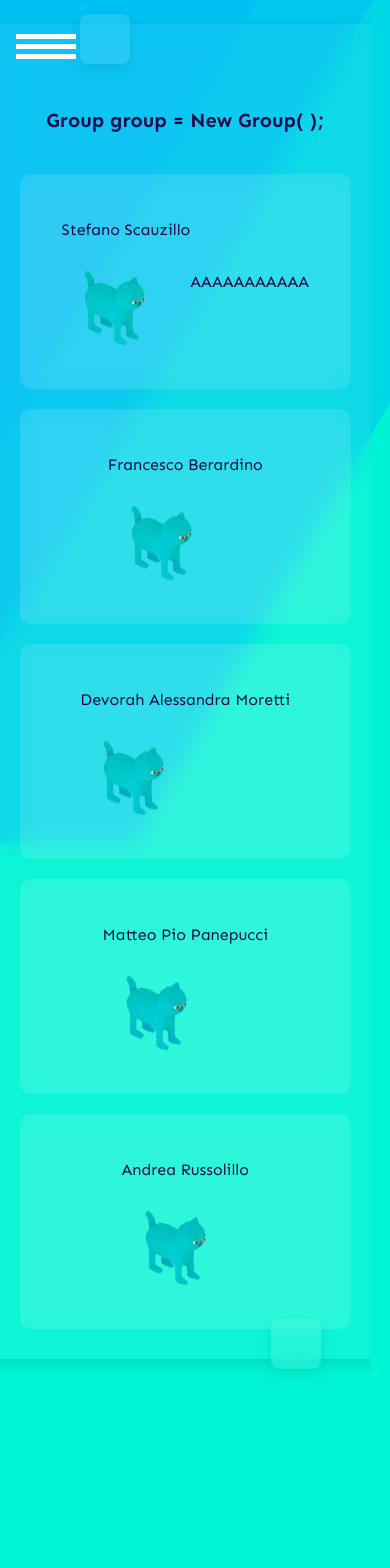
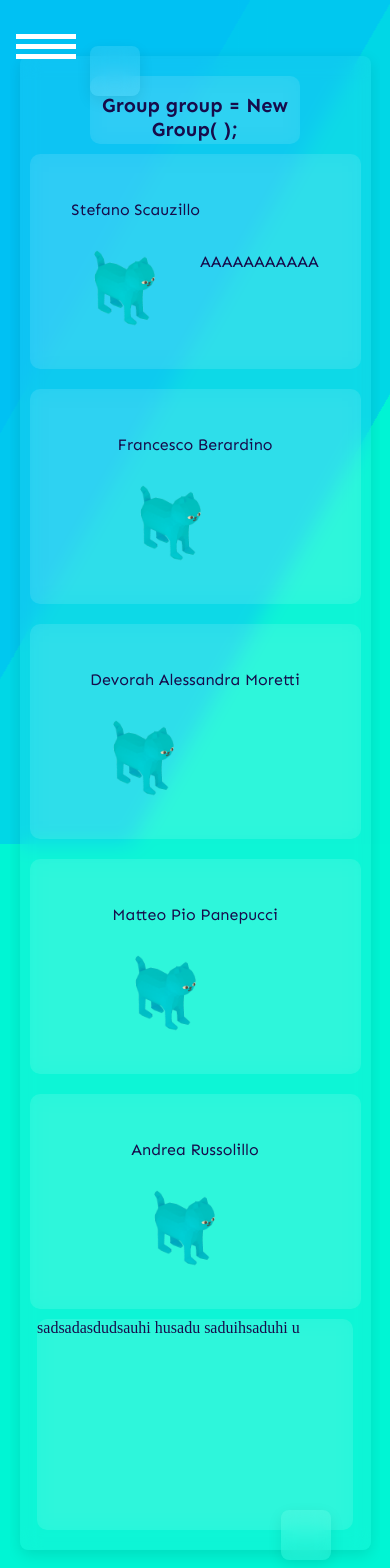
Before and after one commit to mirazh-ds/sturdy-octo-eureka, a React (Create React App) app: page /about in a window 390 px wide. Shown: the top 1568 px of the page. Before the commit the page ends 1407 px from the top, so only its background shows below. Built offline with nearby package versions, Linux system fonts and the light colour scheme; a web font is replaced by a local one.

Commit message:
Chillops commit     - Add gplot.tsx     - Add config-overrides.js     - Update package.json     - Update package-lock.json     - Update about.tsx     - Update about.css     - Update project.tsx     - Update project.css

```diff
--- /dev/null
+++ b/config-overrides.js
@@ -0,0 +1,12 @@
+// filepath: /c:/Users/james/Desktop/HTML/sturdy-octo-eureka/config-overrides.js
+module.exports = function override(config, env) {
+  // Add custom configuration
+  config.module.rules.push({
+    test: /\.js$/,
+    enforce: 'pre',
+    use: ['source-map-loader'],
+    exclude: /node_modules\/plotly.js/
+  });
+
+  return config;
+};
--- a/package.json
+++ b/package.json
@@ -11,8 +11,10 @@
     "@types/react": "^18.3.12",
     "@types/react-dom": "^18.3.1",
     "@types/styled-components": "^5.1.34",
+    "plotly.js": "^2.35.3",
     "react": "^18.3.1",
     "react-dom": "^18.3.1",
+    "react-plotly.js": "^2.6.0",
     "react-router-dom": "^7.0.1",
     "react-scripts": "^5.0.1",
     "styled-components": "^6.1.13",
@@ -42,5 +44,9 @@
       "last 1 firefox version",
       "last 1 safari version"
     ]
+  },
+  "devDependencies": {
+    "@types/react-plotly.js": "^2.6.3",
+    "react-app-rewired": "^2.2.1"
   }
 }
--- a/src/components/atoms/card.css
+++ b/src/components/atoms/card.css
@@ -1,7 +1,7 @@
 .card {
   background-color: var(--Ultra-Glass-White);
   backdrop-filter: blur(11px);
-  height: 70vh;
+  height: 50vh;
   width: 15vw;
   margin-top: 2rem;
   margin-bottom: 2rem;
--- /dev/null
+++ b/src/components/gplot.tsx
@@ -0,0 +1,53 @@
+import React, { useEffect, useState } from 'react';
+import Plot from 'react-plotly.js';
+
+interface PlotData {
+  data: Array<{
+    x: string[];
+    y: number[];
+    type: string;
+  }>;
+  layout: {
+    title: string;
+    xaxis: {
+      title: string;
+    };
+    yaxis: {
+      title: string;
+    };
+  };
+}
+
+const GiorniPlot: React.FC = () => {
+  const [plotData, setPlotData] = useState<PlotData | null>(null);
+
+  useEffect(() => {
+    const fetchData = async () => {
+      try {
+        const response = await fetch('http://localhost:8000/giorni');
+        const data = await response.json();
+        setPlotData(data);
+        console.log(data);
+      } catch (error) {
+        console.error('Error fetching data:', error);
+      }
+    };
+
+    fetchData();
+  }, []);
+
+  return (
+    <div>
+      {plotData ? (
+        <Plot
+          data={plotData.data}
+          layout={plotData.layout}
+        />
+      ) : (
+        <p>Loading plot chillops...</p>
+      )}
+    </div>
+  );
+};
+
+export default GiorniPlot;
--- a/src/pages/about.css
+++ b/src/pages/about.css
@@ -1,7 +1,5 @@
 
-
-
-  .AboutBody {
+.AboutBody {
     display: flex;
     flex-direction: row;
     flex-wrap: wrap ;
@@ -16,6 +14,7 @@
     overflow: hidden;
     color: var(--text-4-light);
     overflow-x: hidden;
+    place-self: center;
 }
 
 
@@ -95,7 +94,8 @@
     position: relative;
     width: 90vw;
     height: auto;
-    padding: 20px 40px;
+    padding-top: 20px;
+    padding-bottom: 20px;
     background: rgba(255, 255, 255, 0.05);
     backdrop-filter: blur(10px);
     box-shadow: 0 5px 15px rgba(0, 0, 0, 0.1);
@@ -116,7 +116,6 @@
 
 h2 {
     font-size: 20px;
-    margin-bottom: 2rem;
     width: 100%;
     text-align: center;
     font-family: 'Sen', sans-serif;
@@ -127,23 +126,59 @@ img.cathead {
     width: 100px;
 }
 
+.boxheader{
+    background-color: var(--Ultra-Glass-White);
+    width: 60%;
+    margin-left: 20%;
+    margin-right: 20%;
+    height: 5vh;
+    border-radius: 10px;
+}
+
+.boxfooter{
+    background-color: var(--Ultra-Glass-White);
+    width: 90%;
+    height: 25vh;
+    border-radius: 10px;
+}
+
    @media screen and (max-width: 768px) {
 
     .box {
         height: auto;
     }
 
+    .boxheader{
+        height: 8vh;
+        width: 90%;
+        border-radius: 10px;
+        backdrop-filter: blur(10px);
+    }
+
+    .darkboxheader{
+        background-color: var(  --Glass-Grayish-blue);
+    }
+
+    .boxfooter{
+        height: 25vh;
+        width: 90%;
+        border-radius: 10px;
+        backdrop-filter: blur(10px);
+    }
+
+    .darkboxfooter{
+        background-color: var(  --Glass-Grayish-blue);
+    }
+
     .AboutBody{
         height: auto;
         width: 95vw;
-        border-radius: 20px;
-        padding-top: 1.5rem;
+        border-radius: 10px;
+        padding-top: 3.5rem;
         padding-bottom: 3rem;
     }
 
-    h2 {
-       margin-top: 4rem;
-    }
+
 
 
    }
--- a/src/pages/about.tsx
+++ b/src/pages/about.tsx
@@ -16,7 +16,10 @@ const About: React.FC = () => {
         <div className="box">
           <span></span>
           <div className={`content ${isDarkMode ? 'darkcontent' : 'content'}`}>
-            <h2>Group group = New Group( ); </h2>
+          <section className={`boxheader ${isDarkMode ? 'darkboxheader' : 'boxheader'}`}>
+          <h2>Group group = New Group( ); </h2>
+          </section>
+
 
               <GlassCard>
                 <section className='profile'>
@@ -55,11 +58,12 @@ const About: React.FC = () => {
                 </section>
               </GlassCard>
 
-
+              <section className={`boxfooter ${isDarkMode ? 'darkboxfooter' : 'boxfooter'}`}>
+            sadsadasdudsauhi husadu saduihsaduhi u
+          </section>
 
           </div>
         </div>
-
       </div>
     </>
   );
--- a/src/pages/project.css
+++ b/src/pages/project.css
@@ -0,0 +1,3 @@
+.plots {
+    transform: scale(0.7);
+}
--- a/src/pages/project.tsx
+++ b/src/pages/project.tsx
@@ -1,20 +1,56 @@
 import React from 'react';
 import { useTheme } from '../utility/TjemeContext';
 import Wallpaper from '../components/wallpaper';
+import Plot from 'react-plotly.js';
+import GiorniPlot from '../components/gplot';
 import './project.css';
 
+const Project: React.FC = () => {
+  const { isDarkMode } = useTheme();
 
-const Project: React.FC = () => {
- const {isDarkMode} = useTheme()
+  const data: Plotly.Data[] = [
+    {
+      type: 'scatter',
+      x: ['Lunedì', 'Martedì', 'Mercoledì', 'Giovedì', 'Venerdì', 'Sabato', 'Domenica'],
+      y: [199, 173, 196, 178, 186, 177, 105],
+      mode: 'lines+markers',
+      name: '',
+      marker: { color: isDarkMode ? 'yellow' : 'blue' },
+      line: { shape: 'spline',
+              color: isDarkMode ? 'white' : 'red' }
+    }
+  ];
+
+  const layout = {
+    title: 'Scatter Plot Example',
+    xaxis: {
+      title: 'Days of the Week',
+      showgrid: false,
+      zeroline: false
+    },
+    yaxis: {
+      title: 'Values',
+      showline: false
+    },
+    plot_bgcolor: isDarkMode ? '#333' : '#fff',
+    paper_bgcolor: isDarkMode ? '#333' : '#fff',
+    font: {
+      color: isDarkMode ? '#fff' : '#000'
+    }
+  };
+
   return (
-    <> <Wallpaper />
-<div className = "container">
-    <h2>Test</h2>
-</div>
-</>
+    <>
+      <Wallpaper />
+      <div className="AboutBody">
+        <h2>Test</h2>
+        <div className='plots'>
+          <Plot className='plot' data={data} layout={layout} />
+          <GiorniPlot />
+        </div>
+      </div>
+    </>
   );
 };
 
-
-
 export default Project;
```
Also changed, not shown: 1 other file (tests, documents, lock files or other folders).
